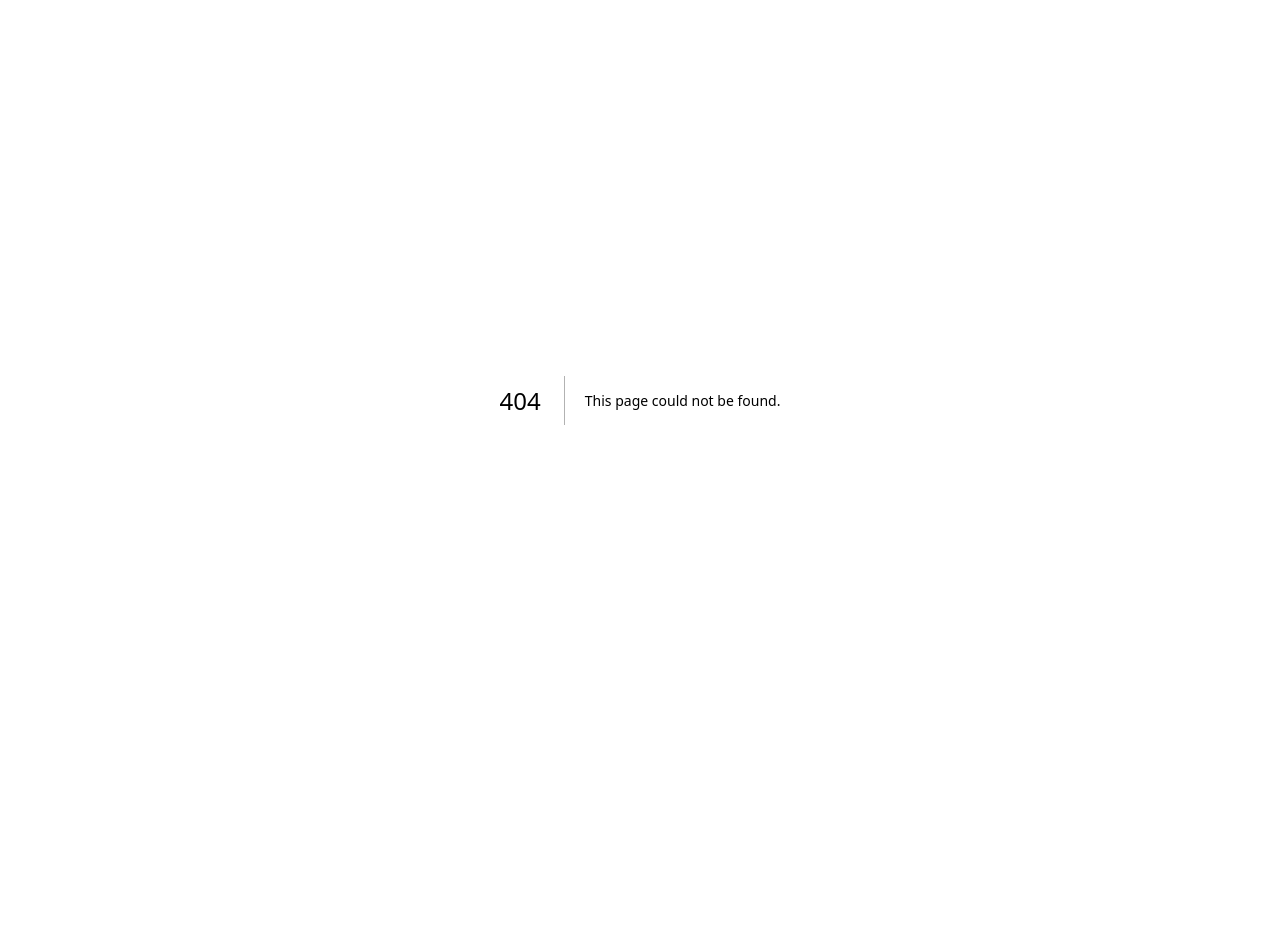
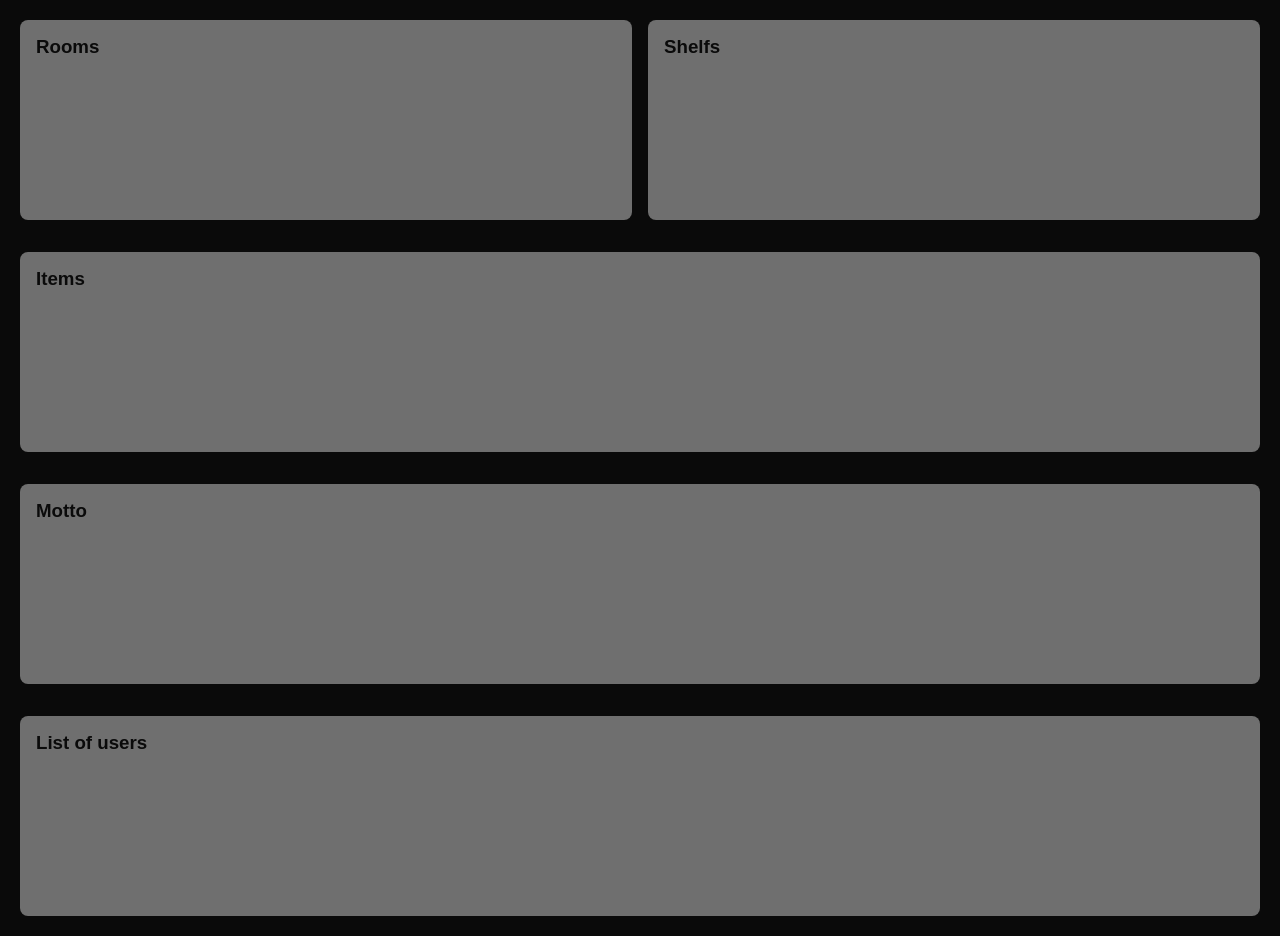
Before and after one commit to Throrun/HomeApp, a Next.js app: page /test in a window 1280 px wide. Before the commit this address had no page. Before the commit the page ends 800 px from the top, so only its background shows below. Built offline with nearby package versions, Linux system fonts and the light colour scheme.

Commit message:
patryk init + add card + add cards

```diff
--- /dev/null
+++ b/src/app/(auth)/test/page.tsx
@@ -0,0 +1,9 @@
+import Cards from '../../ui/unique/cards';
+
+export default function Home() {
+  return (
+    <main>
+      <Cards />
+    </main>
+  );
+}
--- a/src/app/globals.css
+++ b/src/app/globals.css
@@ -3,6 +3,7 @@
   --secondary: #ededed;
   --input: #171717;
   --button: #98CE00;
+  --card: #6f6f6f;
 }
 
 /* @media (prefers-color-scheme: dark) {
--- /dev/null
+++ b/src/app/ui/reusable/card.module.css
@@ -0,0 +1,15 @@
+.card {
+  background-color: var(--card);
+  color: var(--background);
+  padding: 16px;
+  border-radius: 8px;
+  height: 12.5em;
+}
+
+.span-1 {
+  grid-column: span 1;
+}
+
+.span-2 {
+  grid-column: span 2;
+}
--- /dev/null
+++ b/src/app/ui/reusable/card.tsx
@@ -0,0 +1,15 @@
+import React from 'react';
+import styles from './card.module.css'
+
+const Card = ({ name, span }: { name: string, span: number }) => {
+    return (
+        <div className={`${styles.card} ${styles[`span-${span}`]}`}>
+            <h3>{name}</h3>
+            <div>
+                {/* tutaj małe listy */}
+            </div>
+        </div>
+    );
+}
+
+export default Card;
--- /dev/null
+++ b/src/app/ui/unique/cards.module.css
@@ -0,0 +1,7 @@
+.cardbox {
+  display: grid;
+  grid-template-columns: repeat(2, 1fr);
+  grid-template-rows: repeat(4, auto);
+  gap: 2em 1em;
+  padding: 20px;
+}
--- /dev/null
+++ b/src/app/ui/unique/cards.tsx
@@ -0,0 +1,25 @@
+'use client';
+
+import React, { useState } from 'react';
+import Card from '../reusable/card';
+import styles from './cards.module.css';
+
+const Cards = () => {
+    const [cards] = useState([
+        { name: 'Rooms', span: 1 },
+        { name: 'Shelfs', span: 1 },
+        { name: 'Items', span: 2 },
+        { name: 'Motto', span: 2 },
+        { name: 'List of users', span: 2 },
+    ]);
+
+    return (
+        <div className={styles.cardbox}>
+            {cards.map((card, index) => (
+                <Card name={card.name} key={index} span={card.span}/>
+            ))}
+        </div>
+    )
+}
+
+export default Cards;
```
